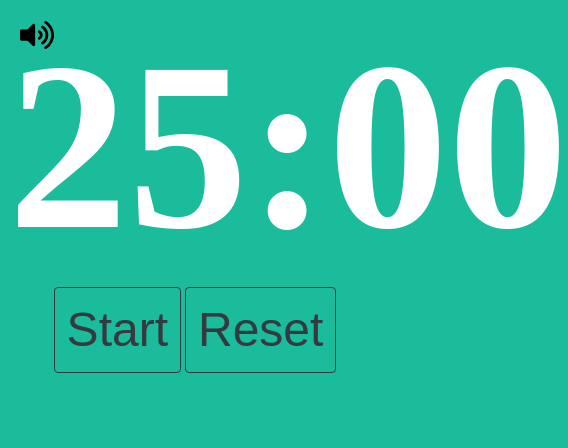
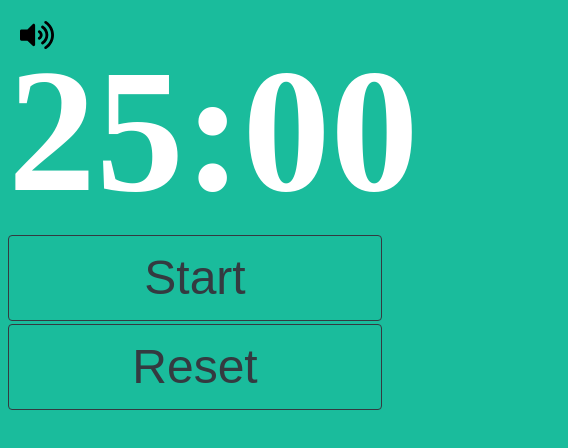
Before and after one commit to sungvadan/pomodoro, a plain HTML site: page index.html in a window 390 px wide. Shown: the whole page, 568 px wide, since content can reach past the window. Drawn offline with Linux system fonts and the light colour scheme.

Commit message:
responsible design

```diff
--- a/app.css
+++ b/app.css
@@ -10,6 +10,7 @@ body {
 }
 
 .btn {
+    width: 49%;
     margin-top: 3px;
     display: inline-block;
     font-weight: 400;
@@ -34,3 +35,14 @@ body {
     top: 20px;
     left: 20px;
 }
+
+@media screen and (max-width: 600px) {
+    .btn {
+        display: block;
+        width: 100%;
+    }
+    #time {
+        margin-top: 30px;
+        font-size: 11rem;
+    }
+  }
--- a/app.js
+++ b/app.js
@@ -26,12 +26,14 @@ class Pomodoros {
         })
 
         document.addEventListener('keydown', e => {
-            e.preventDefault()
-            e.stopPropagation()
             if (e.code === 'Enter' || e.code === 'Space') {
                 this.toogleRunning()
+                e.preventDefault()
+                e.stopPropagation()
             } else if (e.code === 'Escape') {
                 this.reset()
+                e.preventDefault()
+                e.stopPropagation()
             }
         })
         this.showTime()
```
